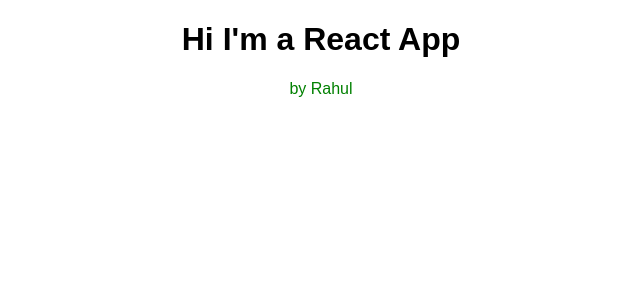
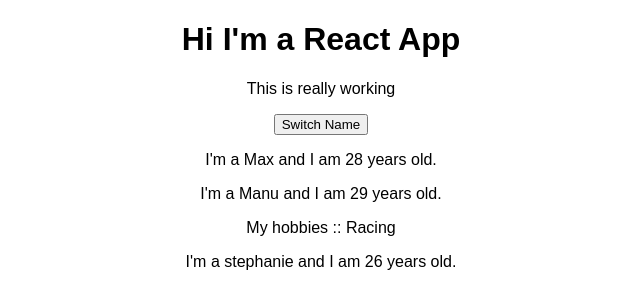
Before and after one commit to rahulsharma0212/react-tut, a React (Create React App) app: page / in a window 1280 px wide. Shown: the top 308 px of the page, without its empty margins (319-959 px from the left). Built offline with nearby package versions, Linux system fonts and the light colour scheme.

Commit message:
class based approach

```diff
--- a/src/App.js
+++ b/src/App.js
@@ -1,15 +1,45 @@
 import React, { Component } from "react";
 import "./App.css";
+import Person from './Person/Person';
+class App extends Component {
+  state={
+    person:[
+      {name:'Max',age:28},
+      {name:'Manu',age:29},
+      {name:'stephanie',age:26}
+    ]
+  }
+  switchNameHandler=()=>{
+    if(this.state.person[0].name=='Max'){
+    this.setState({
+      person:[
+      {name:'stephanie',age:26},
+      {name:'Manu',age:29},
+      {name:'Max',age:28}]
+    })
+    }else{
+    this.setState({
+      person:[
+      {name:'Max',age:28},
+      {name:'Manu',age:29},
+      {name:'stephanie',age:26}]
+    })
+    }
 
-class App extends Component {
+  }
   render() {
-    const style = {
+   /*  const style = {
       color: "green",
-    };
+    }; */
     return (
       <div className="App">
         <h1>Hi I'm a React App</h1>
-        <span style={style}>by Rahul</span>
+        {/* <span style={style}>by Rahul</span> */}
+        <p>This is really working</p>
+        <button onClick={this.switchNameHandler}>Switch Name</button>
+        <Person name={this.state.person[0].name} age={this.state.person[0].age}/>
+        <Person name={this.state.person[1].name}  age={this.state.person[1].age} >My hobbies :: Racing</Person>
+        <Person name={this.state.person[2].name}  age={this.state.person[2].age}/>
       </div>
     );
     // return React.createElement('div',{className: 'App'},React.createElement('h1',null,'Hi I\'m a React App ',React.createElement('span',{style:{color:"green"}},'by Rahul Sharma')));
--- /dev/null
+++ b/src/Person/Person.js
@@ -0,0 +1,12 @@
+import React from 'react';
+
+const person = (props)=>{
+        {/* <p>I'm a {props.name} and I am {Math.floor(Math.random()*30)}years old.</p> */}
+    return(
+        <div>
+            <p>I'm a {props.name} and I am {props.age} years old.</p>
+            <p>{props.children}</p>
+        </div>
+    );
+}
+export default person;
```
